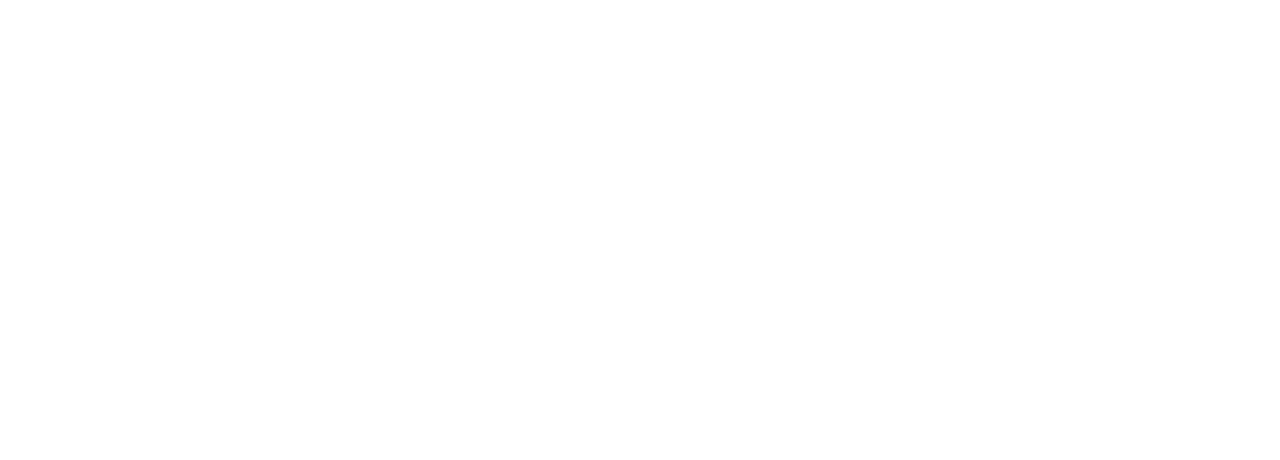
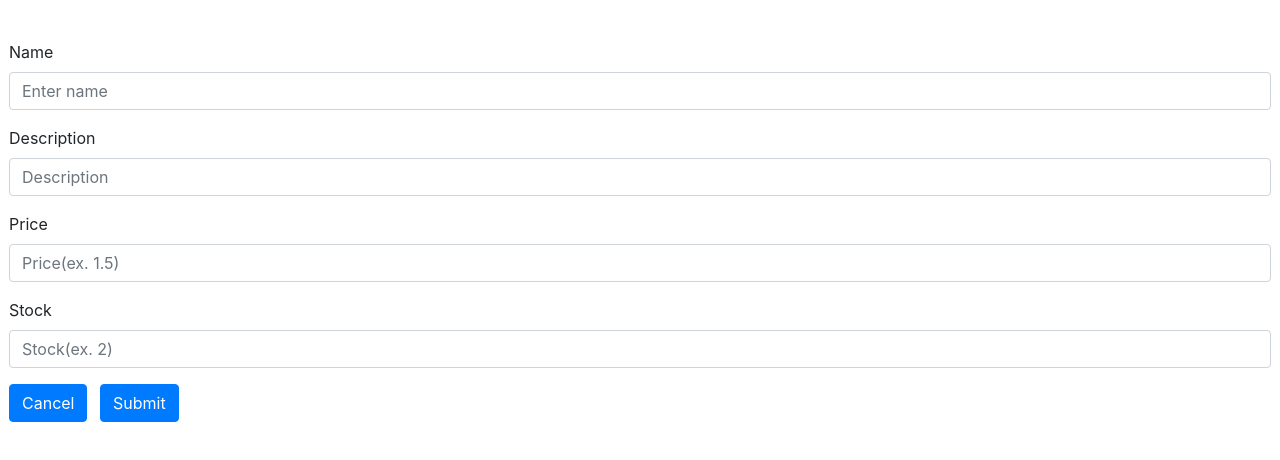
Before and after one commit to lucidlactose/softwareEngineeringProject, an Angular app: page /addInventory in a window 1280 px wide. Before the commit this address led to /. Shown: the top 460 px of the page. Built offline with nearby package versions, Linux system fonts and the light colour scheme.

Commit message:
added pages

```diff
--- /dev/null
+++ b/src/app/add-employee-page/add-employee-page.component.css
@@ -0,0 +1,14 @@
+.centeringForm{
+    padding: 1.5rem;
+    margin-right: 0;
+    margin-left: 0;
+    border-width: .2rem;
+    position: relative;
+    margin: 1rem -15px 0;
+    border-width: .2rem 0 0;
+
+}
+
+ .paddingLOL{
+     margin-right: 1%;
+ }
--- /dev/null
+++ b/src/app/add-employee-page/add-employee-page.component.html
@@ -0,0 +1,15 @@
+<div class = "centeringForm">
+    <form>
+            <div class="form-group">
+                <label for="NameEmployee">Name</label>
+                <input class="form-control" id="NameEmployee" aria-describedby="emailHelp" placeholder="Enter name">
+            </div>
+            <div class="form-group">
+                <label for="SalaryEmployee">Salary</label>
+                <input class="form-control" id="SalaryEmployee" placeholder="Salary Hourly(ex. 10.5)">
+            </div>
+                <button routerLink='/employeePage' type="submit" class="btn btn-primary paddingLOL">Cancel</button>
+                <button type="submit" class="btn btn-primary">Submit</button>
+
+    </form>
+</div>
--- /dev/null
+++ b/src/app/add-employee-page/add-employee-page.component.ts
@@ -0,0 +1,15 @@
+import { Component, OnInit } from '@angular/core';
+
+@Component({
+  selector: 'app-add-employee-page',
+  templateUrl: './add-employee-page.component.html',
+  styleUrls: ['./add-employee-page.component.css']
+})
+export class AddEmployeePageComponent implements OnInit {
+
+  constructor() { }
+
+  ngOnInit() {
+  }
+
+}
--- /dev/null
+++ b/src/app/add-inventory-page/add-inventory-page.component.css
@@ -0,0 +1,14 @@
+.centeringForm{
+    padding: 1.5rem;
+    margin-right: 0;
+    margin-left: 0;
+    border-width: .2rem;
+    position: relative;
+    margin: 1rem -15px 0;
+    border-width: .2rem 0 0;
+
+}
+
+ .paddingLOL{
+     margin-right: 1%;
+ }
--- /dev/null
+++ b/src/app/add-inventory-page/add-inventory-page.component.html
@@ -0,0 +1,24 @@
+
+<div class = "centeringForm">
+        <form>
+                <div class="form-group">
+                    <label for="NameInventory">Name</label>
+                    <input  class="form-control" id="NameInventory" aria-describedby="emailHelp" placeholder="Enter name">
+                </div>
+                <div class="form-group">
+                    <label for="InventoryDescription">Description</label>
+                    <input class="form-control" id="NameDescription" placeholder="Description">
+                </div>
+                <div class="form-group">
+                        <label for="InventoryPrice">Price</label>
+                        <input class="form-control" id="InventoryPrice" placeholder="Price(ex. 1.5)">
+                </div>
+                <div class="form-group">
+                        <label for="InventoryStock">Stock</label>
+                        <input class="form-control" id="InventoryStock" placeholder="Stock(ex. 2)">
+                </div>
+                    <button routerLink='/inventoryPage' type="submit" class="btn btn-primary paddingLOL">Cancel</button>
+                    <button type="submit" class="btn btn-primary">Submit</button>
+
+        </form>
+    </div>
--- /dev/null
+++ b/src/app/add-inventory-page/add-inventory-page.component.ts
@@ -0,0 +1,15 @@
+import { Component, OnInit } from '@angular/core';
+
+@Component({
+  selector: 'app-add-inventory-page',
+  templateUrl: './add-inventory-page.component.html',
+  styleUrls: ['./add-inventory-page.component.css']
+})
+export class AddInventoryPageComponent implements OnInit {
+
+  constructor() { }
+
+  ngOnInit() {
+  }
+
+}
--- a/src/app/app.module.ts
+++ b/src/app/app.module.ts
@@ -20,6 +20,8 @@ import {UserService} from './Services/user.service';
 import { HttpClientModule } from '@angular/common/http';
 import {FormsModule} from '@angular/forms';
 import { AdminPageComponent } from './admin-page/admin-page.component';
+import { AddEmployeePageComponent } from './add-employee-page/add-employee-page.component';
+import { AddInventoryPageComponent } from './add-inventory-page/add-inventory-page.component';
 
 
 @NgModule({
@@ -37,6 +39,8 @@ import { AdminPageComponent } from './admin-page/admin-page.component';
     ContactUsComponent,
     LogInComponent,
     AdminPageComponent,
+    AddEmployeePageComponent,
+    AddInventoryPageComponent,
   ],
   imports: [
     BrowserModule,
--- a/src/app/dashboard-inventory/dashboard-inventory.component.html
+++ b/src/app/dashboard-inventory/dashboard-inventory.component.html
@@ -38,6 +38,7 @@
             <form>
               <input [(ngModel)]="inventoryName" type="text" placeholder="Find Employee" name="employee" />
               <button (click)="onSubmit()" type="button">Submit</button>
+              <button  type="button" routerLink='/addInventory'>Add Inventory</button>
             </form>
 
             <!--            /* This is for the displaying a searched item inventory */-->
@@ -47,7 +48,7 @@
                 <thead class="thead-dark">
                 <tr>
                   <th scope="col">Name</th>
-                  <th scope="col">Desc</th>
+                  <th scope="col">Description</th>
                   <th scope="col">Price</th>
                   <th scope="col">Stock</th>
                   <th scope="col"></th>
@@ -56,7 +57,7 @@
                 <tbody>
                   <td>{{ target.name }}</td>
                   <td>{{ target.description }}</td>
-                  <td>{{ target.price }}</td>
+                  <td>${{ target.price }}</td>
                   <td>{{ target.stock }}</td>
                 <td>
                   <button> Delete  </button>
@@ -72,7 +73,7 @@
               <thead class="thead-dark">
               <tr>
                 <th scope="col">Name</th>
-                <th scope="col">Desc</th>
+                <th scope="col">Description</th>
                 <th scope="col">Price</th>
                 <th scope="col">Stock</th>
                 <th scope="col"></th>
@@ -83,7 +84,7 @@
 <!--                <td>{{ inventory.imageURL }}</td>-->
                 <td>{{ inventory.name }}</td>
                 <td>{{ inventory.description }}</td>
-                <td>{{ inventory.price }}</td>
+                <td>${{ inventory.price }}</td>
                 <td>{{ inventory.stock }}</td>
                 <td>
                   <button> Delete  </button>
--- a/src/app/dashboard-inventory/dashboard-inventory.component.ts
+++ b/src/app/dashboard-inventory/dashboard-inventory.component.ts
@@ -36,10 +36,10 @@ export class DashboardInventoryComponent implements OnInit {
       // tslint:disable-next-line:triple-equals
       if (e.name == some) {
         this.target.name = e.name;
-        this.target.description = e.name;
-        this.target.price = e.name;
-        this.target.stock = e.name;
-        this.target.stock = e.imageURL;
+        this.target.description = e.description;
+        this.target.price = e.price;
+        // this.target.stock = e.stock;
+        this.target.stock = e.stock;
         this.hide = false;
       }
     });
--- a/src/app/dashboard-settings/dashboard-settings.component.html
+++ b/src/app/dashboard-settings/dashboard-settings.component.html
@@ -40,14 +40,8 @@
 									<form class="row">
 										<div class="col-md-6">
 											<div class="form-group">
-												<label for="account-fn">First Name</label>
+												<label for="account-fn">Username</label>
 												<input class="form-control" type="text" id="account-fn" value="John" required="">
-											</div>
-										</div>
-										<div class="col-md-6">
-											<div class="form-group">
-												<label for="account-ln">Last Name</label>
-												<input class="form-control" type="text" id="account-ln" value="Doe" required="">
 											</div>
 										</div>
 										<div class="col-md-6">
--- a/src/app/employees-page/employees-page.component.html
+++ b/src/app/employees-page/employees-page.component.html
@@ -1,10 +1,12 @@
 <link href="//maxcdn.bootstrapcdn.com/bootstrap/3.3.0/css/bootstrap.min.css" rel="stylesheet" id="bootstrap-css">
-<script src="//maxcdn.bootstrapcdn.com/bootstrap/3.3.0/js/bootstrap.min.js"></script>
+ <script src="//maxcdn.bootstrapcdn.com/bootstrap/3.3.0/js/bootstrap.min.js"></script>
 <script src="//code.jquery.com/jquery-1.11.1.min.js"></script>
 <!-- ---- Include the above in your HEAD tag -------- -->
 
+
+
+
 <nav class="navbar navbar-expand-lg navbar-light bg-light">
-
 	<ul class="navbar-nav mr-auto">
 		<li class ="nav-item">
 				<a class="navbar-brand" routerLink='/profilePage'>Greenbook</a>
@@ -40,9 +42,12 @@
             <form>
               <input [(ngModel)]="employeeName" type="text" placeholder="Find Employee" name="employee" />
               <button (click)="onSubmit()" type="button">Submit</button>
+              <button  type="button" routerLink='/addEmployee'>Add Employee</button>
+
             </form>
 
-            <!--            /* This is for the displaying a searched item inventory */-->
+
+            <!-- /* This is for the displaying a searched item inventory */-->
 
             <div [hidden]="hide">
               <table class="table table-bordered table-striped">
@@ -55,7 +60,7 @@
                 </thead>
                 <tbody>
                   <td>{{ target.name }}</td>
-                  <td>{{ target.salary }}</td>
+                  <td>${{ target.salary }}</td>
                   <td>
                     <button> Delete  </button>
                     <button> Update </button>
@@ -77,7 +82,7 @@
               <tbody>
               <tr *ngFor="let employee of employees ">
                 <td>{{ employee.name }}</td>
-                <td>{{ employee.salary }}</td>
+                <td>${{ employee.salary }}</td>
                 <td>
                   <button> Delete  </button>
                   <button> Update </button>
```
Also changed, not shown: src/app/app-routing.module.ts (+5 -2 lines), 2 other files (tests, documents, lock files or other folders).
